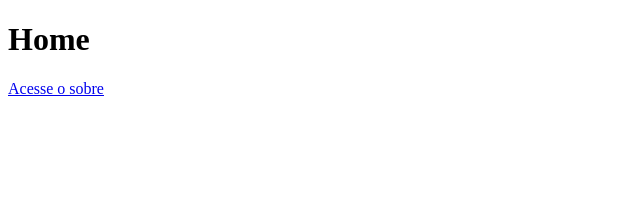
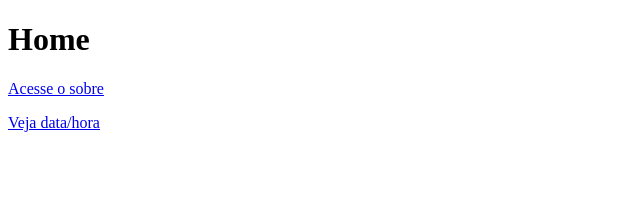
Before and after one commit to Felipe-moreno148/aprendendo-node-js, a Next.js app: page / in a window 1280 px wide. Shown: the top 204 px of the page, without its empty margins (0-640 px from the left). Built offline with nearby package versions, Linux system fonts and the light colour scheme.

Commit message:
Update index.js

```diff
--- a/pages/index.js
+++ b/pages/index.js
@@ -4,6 +4,9 @@ function Home() {
     return  <div>
         <h1>Home</h1>
         <Link href="/sobre">Acesse o sobre</Link>
+        <p>
+            <Link href="/tempo">Veja data/hora</Link>
+        </p>
     </div>
 }
 
```
